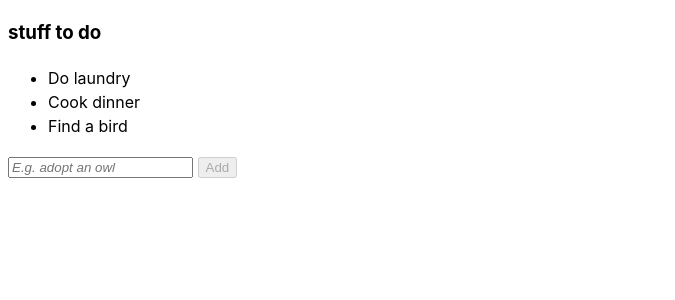
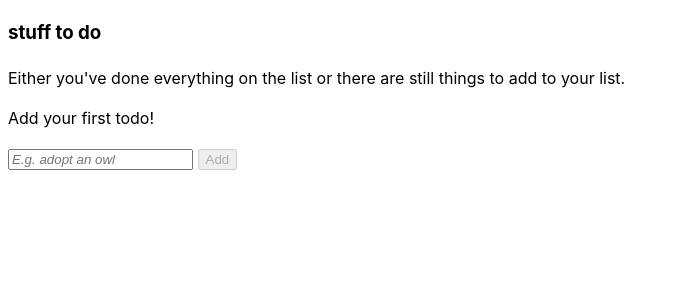
Before and after one commit to GrygrFlzr/externalized-svelte, a Svelte app: page / in a window 1280 px wide. Shown: the top 300 px of the page, without its empty margins (0-675 px from the left). Built offline with nearby package versions, Linux system fonts and the light colour scheme.

Commit message:
Implement adding a todo and checking it off

```diff
--- a/src/App.svelte
+++ b/src/App.svelte
@@ -1,14 +1,23 @@
 <script>
   let liveDescription = $state("");
 
+  /** @type {import('./lib/Item.svelte').Item[]} */
+  let todoList = $state([]);
   let todoDesc = $state("");
 
   let valid = $derived(todoDesc.length > 0);
   let invalid = $derived(!valid);
 
   /** @param {SubmitEvent} event*/
-  async function addTodo(event) {
+  function addTodo(event) {
     event.preventDefault();
+    /** @type {import('./lib/Item.svelte').Item} */
+    let newTodo = {
+      id: crypto.randomUUID(),
+      description: todoDesc,
+      completed: false,
+    };
+    todoList.push(newTodo);
     liveDescription = `"${todoDesc}" added.`;
     todoDesc = "";
   }
@@ -17,9 +26,14 @@
 <section aria-labelledby="todos-label">
   <h1 id="todos-label">stuff to do</h1>
   <ul>
-    <li>Do laundry</li>
-    <li>Cook dinner</li>
-    <li>Find a bird</li>
+    {#each todoList as todo (todo.id)}
+      <li>
+        <label class="todo-item">
+          <input type="checkbox" bind:checked={todo.completed} />
+          <span>{todo.description}</span>
+        </label>
+      </li>
+    {/each}
   </ul>
   <div class="empty-state">
     <p>
@@ -64,4 +78,7 @@
     /** TODO: set color of placeholder text */
     font-style: italic;
   }
+  .todo-item :checked + span {
+    text-decoration: line-through;
+  }
 </style>
```
